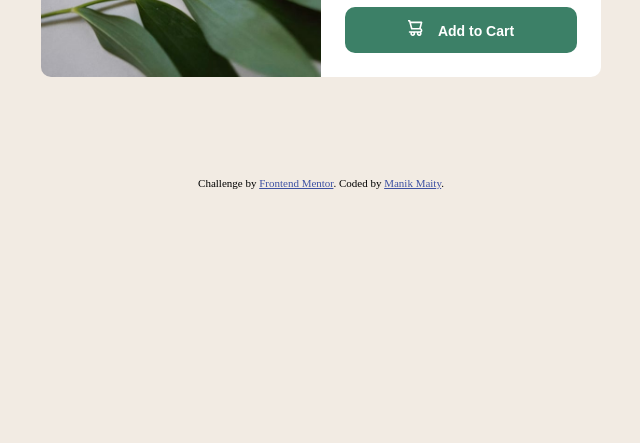
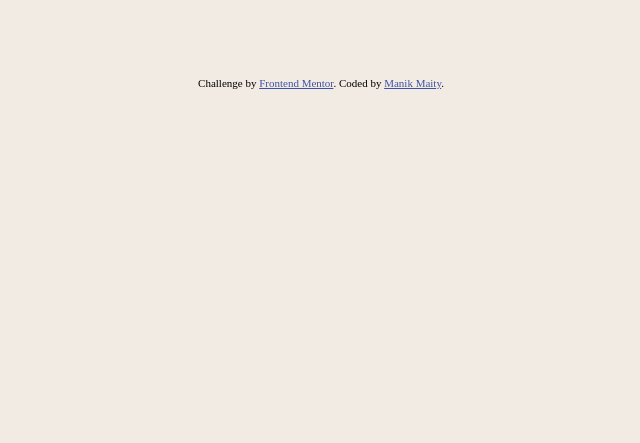
Before and after one commit to ManikMaity/Product-preview-card-component-challenge, a plain HTML site: page index.html in a window 1280 px wide. Shown: the part 597-1040 px from the top of the page, without its empty margins (319-959 px from the left). After the commit the page ends 840 px from the top, so only its background shows below. Drawn offline with Linux system fonts and the light colour scheme.

Commit message:
Update styles.css

```diff
--- a/style/styles.css
+++ b/style/styles.css
@@ -12,7 +12,7 @@ body{
     background-color: hsl(30, 38%, 92%);
     display: grid;
     place-content: center;
-    min-height: 130vh;
+    min-height: 105vh;
 }
 .main-container{
     display: flex;
```
